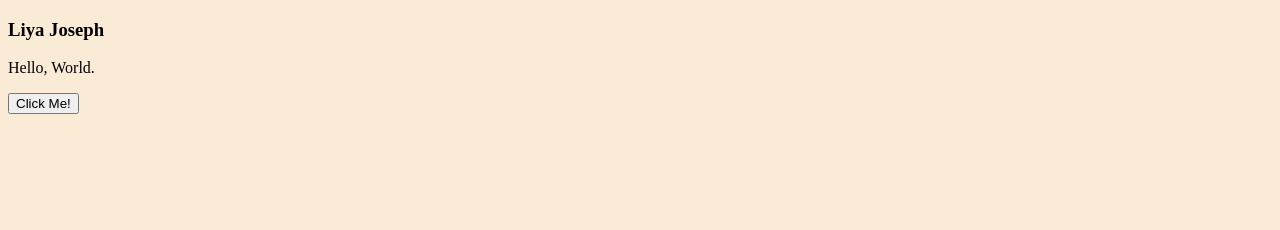
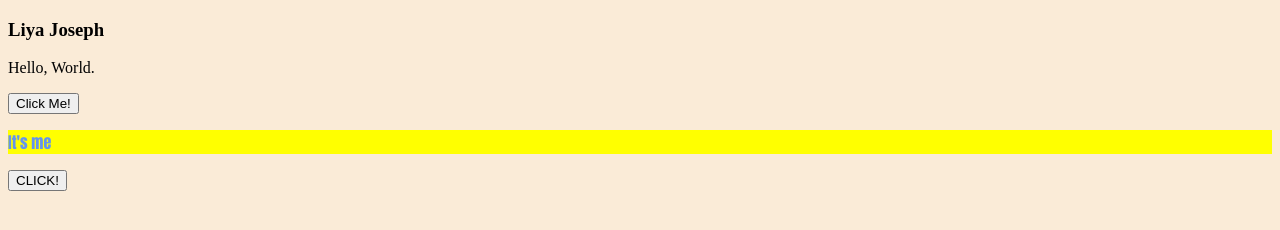
Before and after one commit to Liyajoseph/Unit5-02, a plain HTML site: page index.html in a window 1280 px wide. Drawn offline with Linux system fonts and the light colour scheme.

Commit message:
.body1 {   background-color: antiquewhite; }
#id1 {
  color: cornflowerblue;
  font-family: Impact, Haettenschweiler, 'Arial Narrow Bold', sans-serif;
  background-color: yellow;
}

```diff
--- a/index.html
+++ b/index.html
@@ -11,6 +11,9 @@
     <p>Hello, World.</p>
 
 <button id="button1">Click Me!</button>
+<p id="id1">It's me</p>
+
+<button id="button2">CLICK!</button>
     <script src="script.js"></script>
   </body>
 </html>
--- a/script.js
+++ b/script.js
@@ -1,6 +1,15 @@
-// the button's functions
+// it listens to the click.
 document.getElementById('button1').addEventListener('click', home)
 
+// it lets the button know what to do after the click.
 function home () {
   alert('Hello, World')
 }
+
+// it listens to the click.
+document.getElementById('button2').addEventListener('click', home2)
+
+// it lets this button know what to do after the click.
+function home2 () {
+  document.getElementById('id1').style.color = 'red'
+}
--- a/style.css
+++ b/style.css
@@ -1,3 +1,9 @@
 .body1 {
   background-color: antiquewhite;
 }
+
+#id1 {
+  color: cornflowerblue;
+  font-family: Impact, Haettenschweiler, 'Arial Narrow Bold', sans-serif;
+  background-color: yellow;
+}
```
